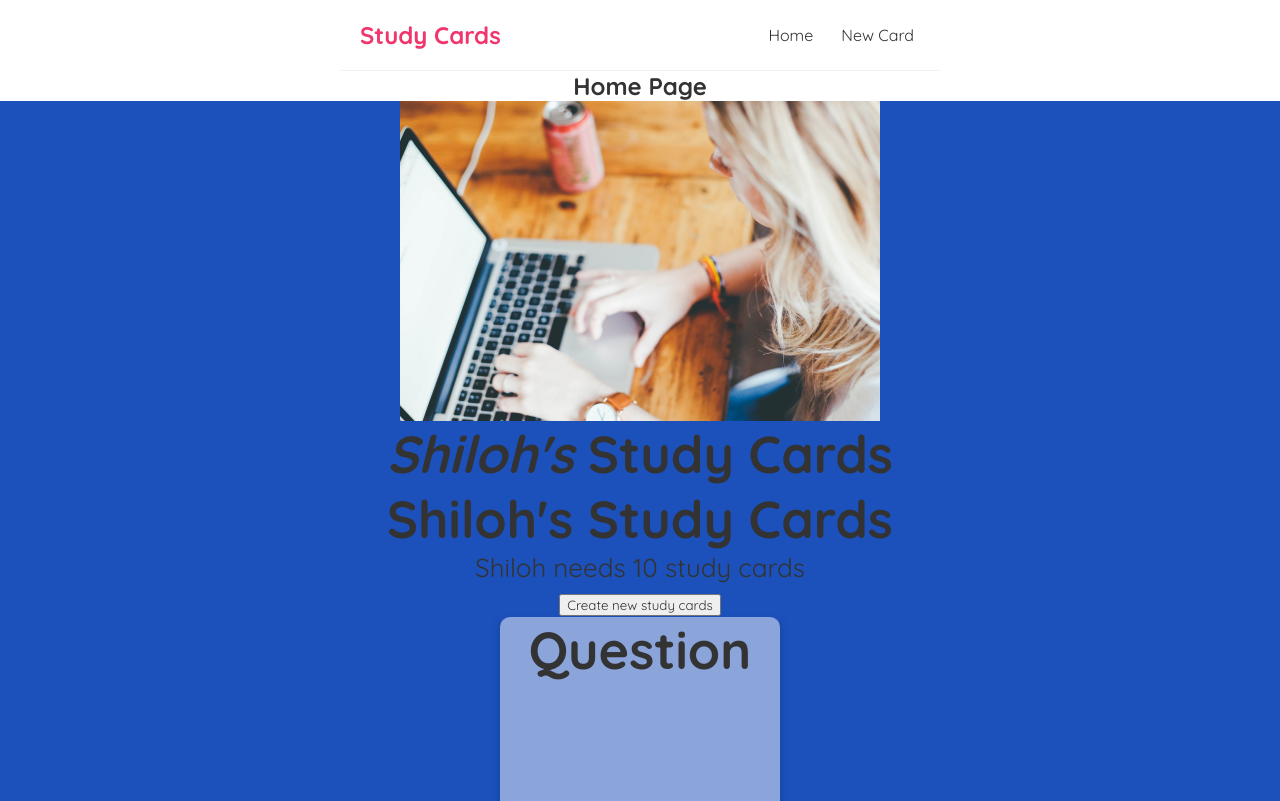
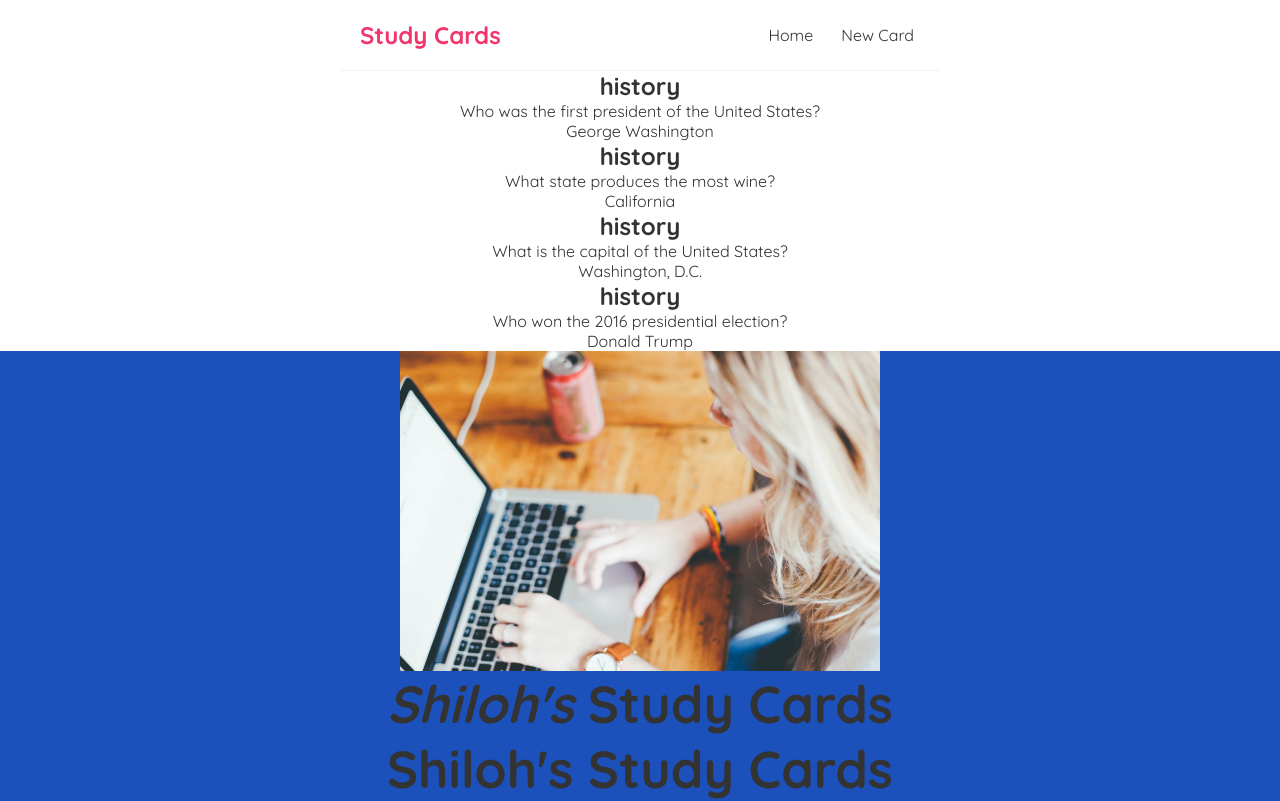
Before and after one commit to EvaGraceSmith/studyCards, a React (Create React App) app: page / in a window 1280 px wide. Shown: the top 801 px of the page. Built offline with nearby package versions, Linux system fonts and the light colour scheme.

Commit message:
mapped over an array of questions and answers

```diff
--- a/src/components/Home.js
+++ b/src/components/Home.js
@@ -1,7 +1,23 @@
+import { useState } from 'react';
+
 const Home = () => {
+
+    const [studyCards, setStudyCards]= useState([
+{subject: 'history', question: 'Who was the first president of the United States?', answer: 'George Washington', id: 1},
+{subject:'history', question: "What state produces the most wine?", answer: 'California', id: 2},
+{subject:'history', question: "What is the capital of the United States?", answer: 'Washington, D.C.', id: 3},
+{subject: 'history', question: 'Who won the 2016 presidential election?', answer: 'Donald Trump', id: 4},
+
+    ]);
     return (
         <div className="home">
-            <h2>Home Page</h2>
+            {studyCards.map((studyCard) => (
+                <div className="studyCard-preview" key={studyCard.id}>
+                    <h2>{studyCard.subject}</h2>
+                    <p>{studyCard.question}</p>
+                    <p>{studyCard.answer}</p>
+                </div>
+            ))}
         </div>
      );
 }
```
